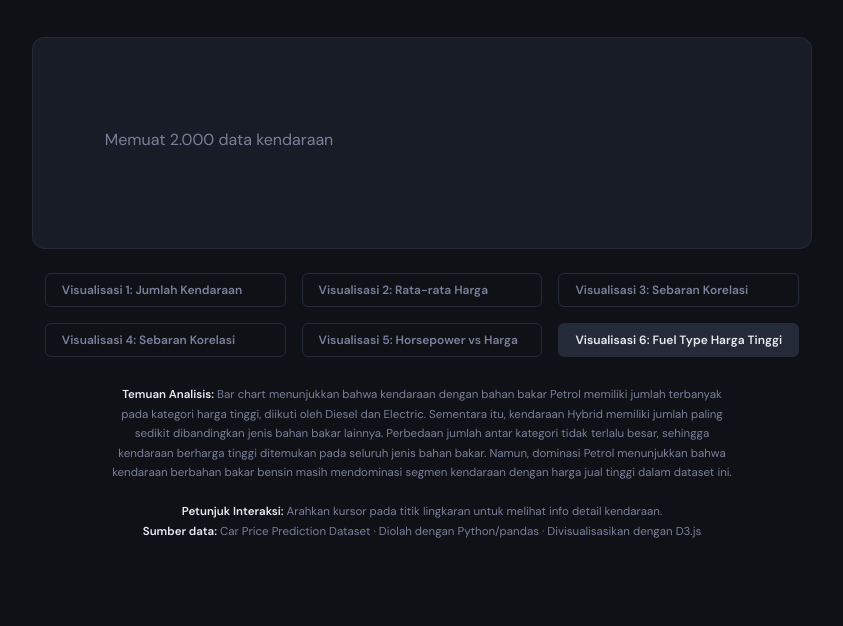
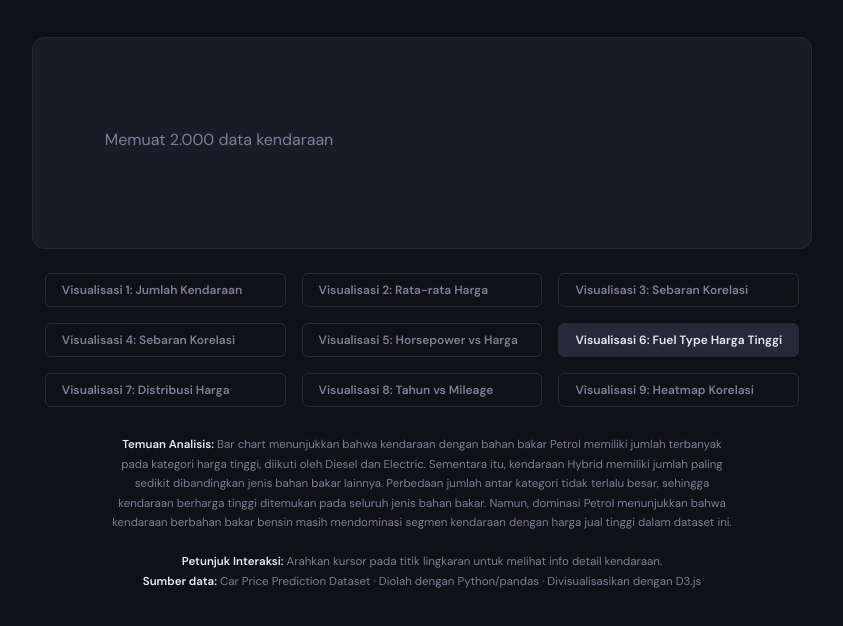
Before and after one commit to SharaSittaS/TugasProjectMK, a plain HTML site: page vis6_fueltype_highprice.html in a window 1280 px wide. Shown: the part 202-828 px from the top of the page, without its empty margins (218-1061 px from the left). Before the commit the page ends 807 px from the top, so only its background shows below. Drawn offline with nearby package versions, Linux system fonts and the light colour scheme; a script that the page names is missing.

Commit message:
tabh btn

```diff
--- a/vis6_fueltype_highprice.html
+++ b/vis6_fueltype_highprice.html
@@ -41,6 +41,9 @@
         <a href="vis4_mileage_price.html" class="btn">Visualisasi 4: Sebaran Korelasi</a>
         <a href="vis5_horsepower_price.html" class="btn">Visualisasi 5: Horsepower vs Harga</a>
         <a href="vis6_fueltype_highprice.html" class="btn active">Visualisasi 6: Fuel Type Harga Tinggi</a>
+        <a href="viz7.html" class="btn">Visualisasi 7: Distribusi Harga</a>
+        <a href="viz8.html" class="btn">Visualisasi 8: Tahun vs Mileage</a>
+        <a href="viz9.html" class="btn">Visualisasi 9: Heatmap Korelasi</a>
     </div>
 
     <p class="note">
```
